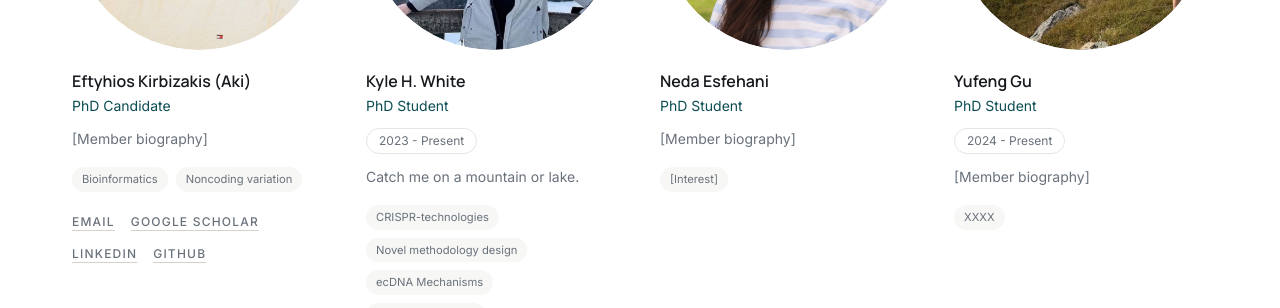
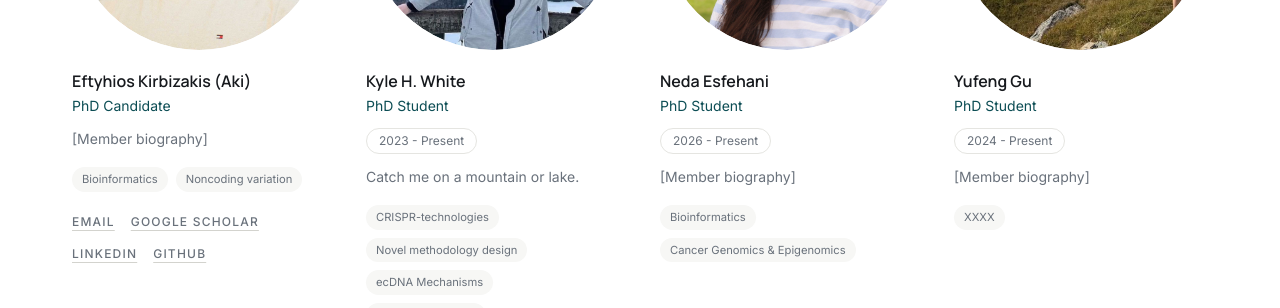
Before and after one commit to Neda-Esfehani/Bailey-Lab, a Next.js app: page /people in a window 1280 px wide. Shown: the part 2200-2508 px from the top of the page. Built offline with nearby package versions, Linux system fonts and the light colour scheme.

Commit message:
Add tenure and update interests for PhD Student

```diff
--- a/data/people.ts
+++ b/data/people.ts
@@ -124,7 +124,10 @@ export const people: Person[] = [
     group: 'graduate',
     photo: '/images/people/neda.jpg',
     bio: '[Member biography]',
-    interests: ['[Interest]'],
+    tenure: '2026 - Present',
+    interests: ['Bioinformatics',
+               'Cancer Genomics & Epigenomics',
+               ],
   },
 
    {
```
